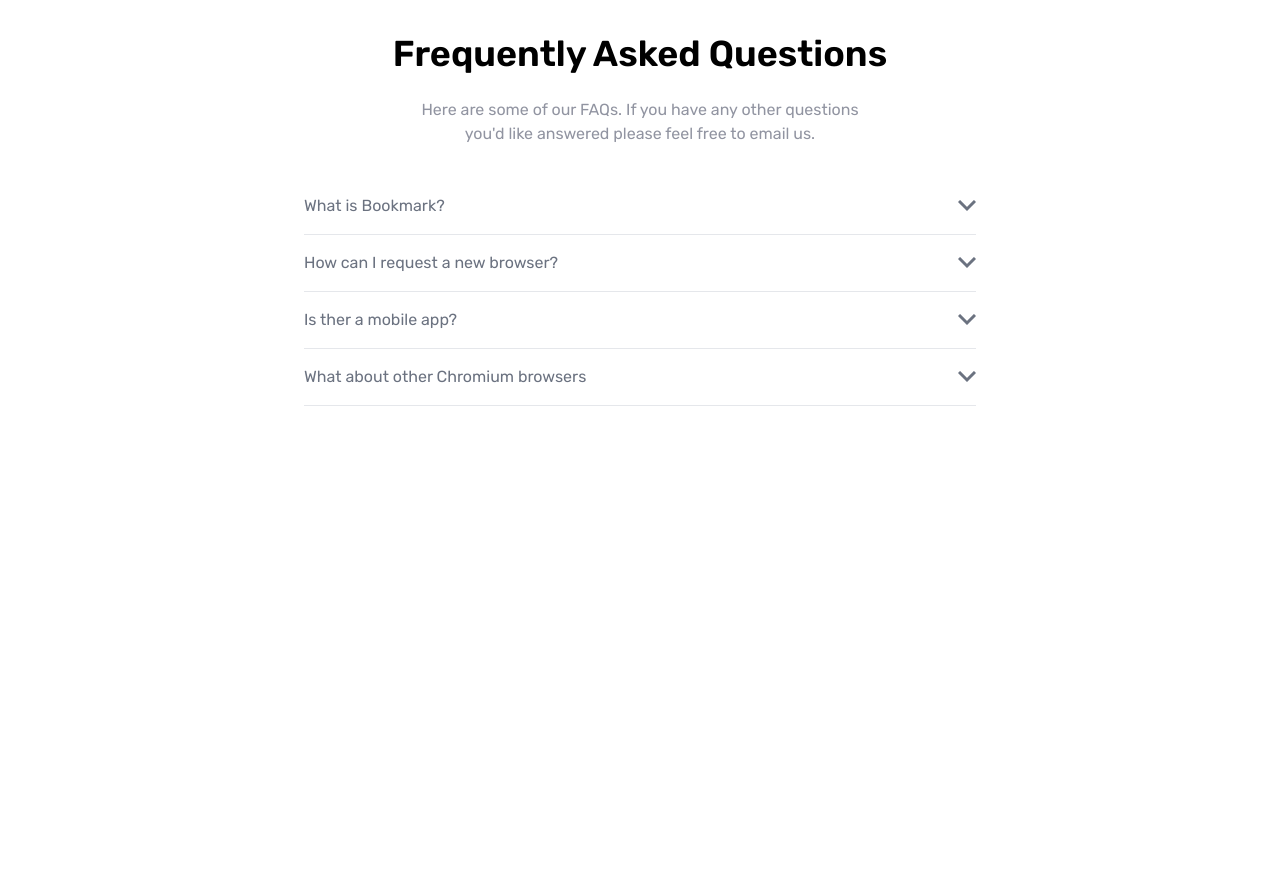
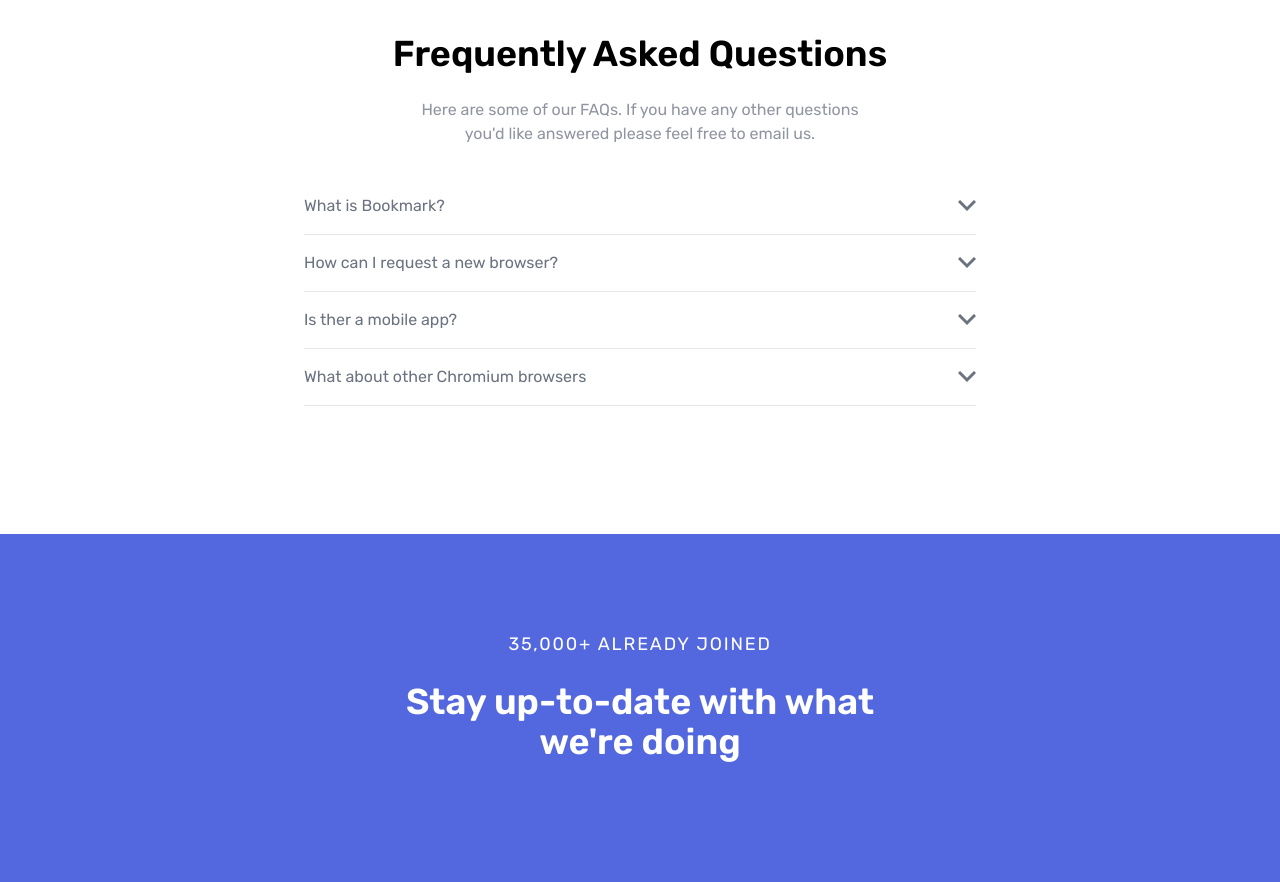
Before and after one commit to LuckySolomi/bookmark-manager, a website: page index.html in a window 1280 px wide. Shown: the part 2256-3138 px from the top of the page. Before the commit the page ends 2790 px from the top, so only its background shows below. Drawn offline with Linux system fonts and the light colour scheme.

Commit message:
Adds newsletter section

```diff
--- a/index.html
+++ b/index.html
@@ -1,5 +1,5 @@
 <!DOCTYPE html>
-<html lang="en">
+<html lang="en" class="scroll-smooth">
   <head>
     <meta charset="UTF-8" />
     <meta name="viewport" content="width=device-width, initial-scale=1.0" />
@@ -447,5 +447,19 @@
         </div>
       </div>
     </section>
+    <section id="newsletter" class="bg-softBlue">
+      <div class="max-w-lg mx-auto py-24">
+        <p
+          class="mb-6 text-lg tracking-widest text-center text-white uppercase"
+        >
+          35,000+ Already Joined
+        </p>
+        <h2
+          class="px-3 mb-6 text-3xl font-semibold text-center text-white md:text-4xl"
+        >
+          Stay up-to-date with what we're doing
+        </h2>
+      </div>
+    </section>
   </body>
 </html>
```
Also changed, not shown: output.css.
